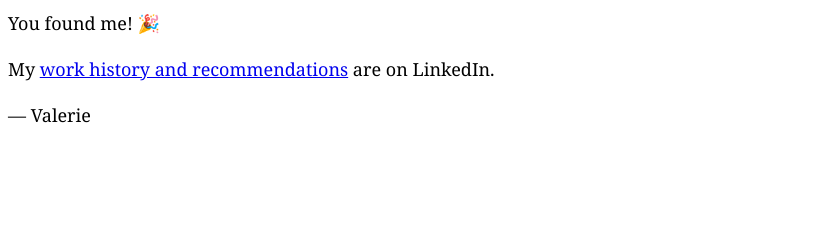
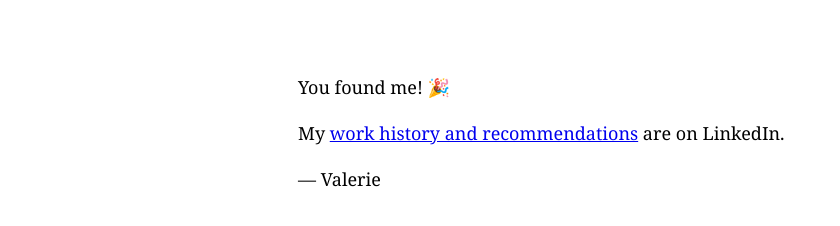
Before and after one commit to matthewtodd/valerietodd.org, a plain HTML site: page www/index.html in a window 1280 px wide. Shown: the whole page, without its empty margins (0-840 px from the left). Drawn offline with Linux system fonts and the light colour scheme.

Commit message:
Margins, centering.

```diff
--- a/www/index.html
+++ b/www/index.html
@@ -5,7 +5,7 @@
     <meta name="viewport" content="width=device-width, initial-scale=1" />
     <style>
       body {
-        margin: 1em, auto;
+        margin: 2rem;
       }
 
       h1, p, ul {
@@ -17,10 +17,18 @@
       }
 
       @media screen and (min-width: 60em) {
+        body {
+          margin: 4.5rem auto;
+          width: 42.75rem;
+        }
         h1, p, ul { font-size: 1.125rem; }
       }
 
       @media screen and (min-width: 120em) {
+        body {
+          margin: 5.5rem auto;
+          width: 52.25rem;
+        }
         h1, p, ul { font-size: 1.375rem; }
       }
     </style>
```
